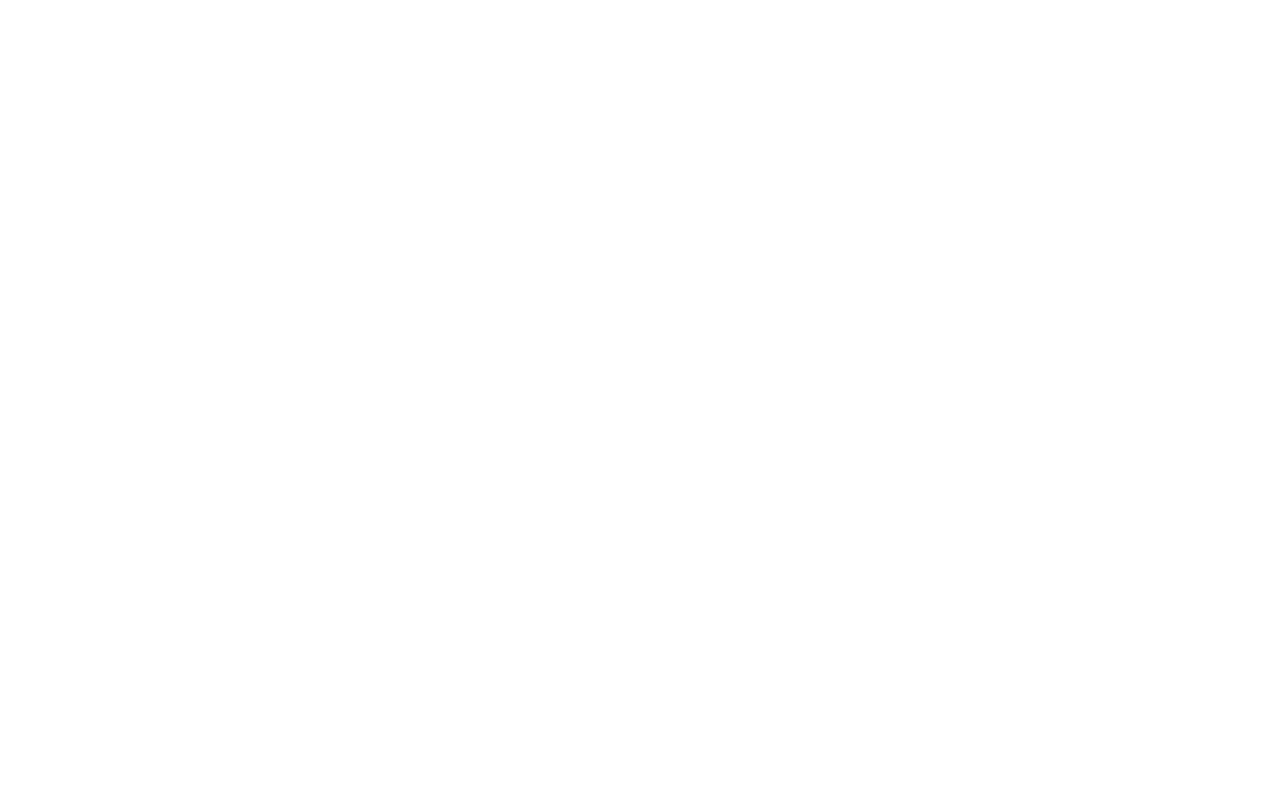
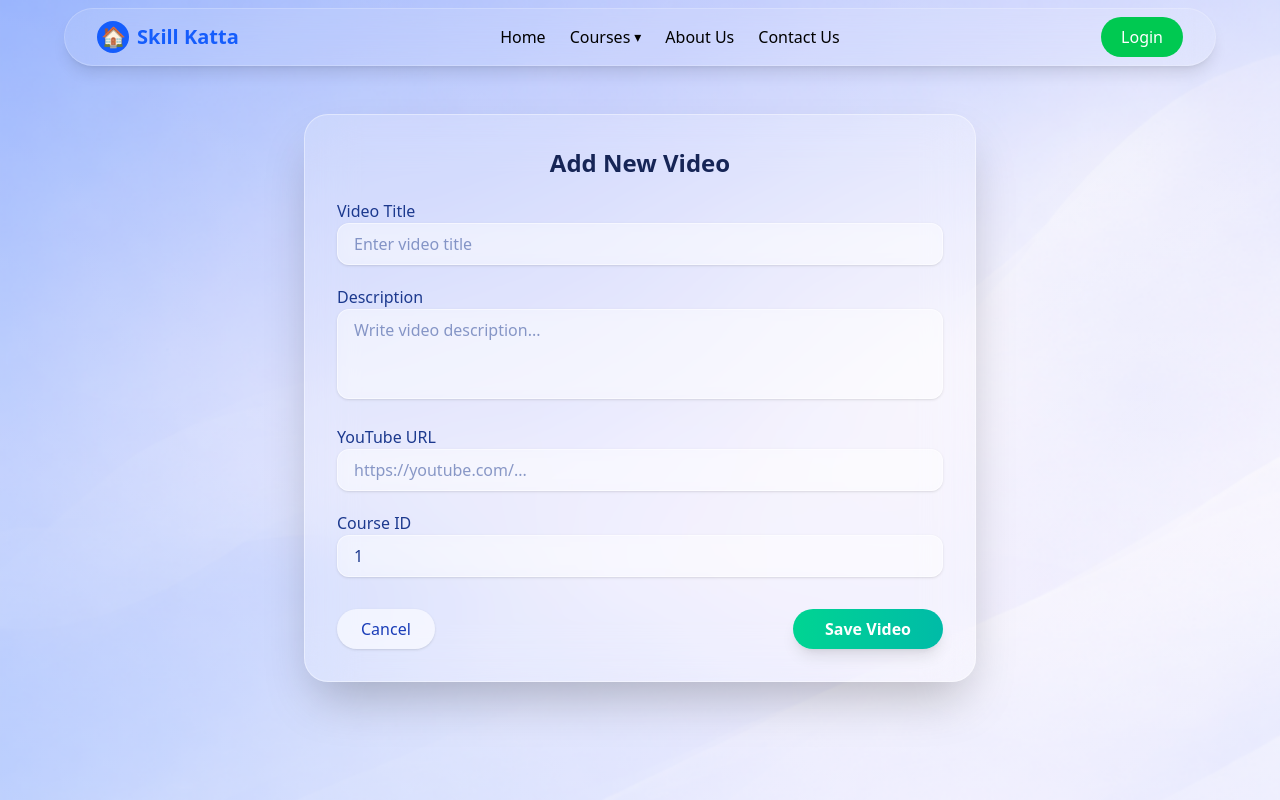
Before and after one commit to udaysinh-bodare/courseProject, a React (Vite) app in the folder client/: page /addvideo/1 in a window 1280 px wide. Before the commit this address had no page. Built offline with nearby package versions, Linux system fonts and the light colour scheme; sample sign-in values are in the browser's storage.

Commit message:
Fix: Changed the navigations for allcourses, allvideos for admin side

```diff
--- a/client/src/App.jsx
+++ b/client/src/App.jsx
@@ -23,7 +23,7 @@
 					<Route path="/register/:course_id" element={<Register />} />
 					<Route path="/viewcourse/:course_id" element={<ViewCourse/>} />
 					<Route path="/addcourse" element={<AddCourse/> } />
-					<Route path="/addvideo" element={<AddVideo/> } />
+					<Route path="/addvideo/:course_id" element={<AddVideo/> } />
 					<Route path="/allcourses" element={<AdminAllCourses/> } />
 				</Routes>
 			</loginContext.Provider>
--- a/client/src/pages/AddCourse/AddCourse.jsx
+++ b/client/src/pages/AddCourse/AddCourse.jsx
@@ -84,7 +84,7 @@
       await addCourse(form);
       toast.success("Course added successfully 🎉");
 
-      setTimeout(() => navigate("/all-courses"), 1200);
+      setTimeout(() => navigate("/allcourses"), 1200);
 
     } catch (err) {
       console.error(err);
--- a/client/src/pages/AddVideo/AddVideo.jsx
+++ b/client/src/pages/AddVideo/AddVideo.jsx
@@ -1,5 +1,5 @@
 import React, { useState, useEffect } from "react";
-import { useNavigate } from "react-router";
+import { useNavigate, useParams } from "react-router";
 import bg from "../../assets/background.png";
 import Navbar from "../../components/Navbar";
 import { toast } from "react-toastify";
@@ -9,6 +9,7 @@
 function AddVideo() {
   const [loading, setLoading] = useState(true);
   const navigate = useNavigate();
+  const { course_id } = useParams();   // <<--- GET FROM URL
 
   // ---------- ROLE CHECK ----------
   useEffect(() => {
@@ -26,6 +27,7 @@
       return;
     }
 
+    setForm(f => ({ ...f, course_id: course_id || "" })); // prefill
     setLoading(false);
   }, []);
 
@@ -34,7 +36,7 @@
     title: "",
     description: "",
     youtube_url: "",
-    course_id: "",
+    course_id: "",      // prefilled + locked
   });
 
   const [errors, setErrors] = useState({});
@@ -48,15 +50,16 @@
 
     if (!form.title.trim()) errs.title = "Title is required";
     if (!form.description.trim()) errs.description = "Description is required";
-    if (!form.youtube_url.trim()) errs.youtube_url = "YouTube URL is required";
 
-    // basic YouTube pattern check (optional but useful)
+    if (!form.youtube_url.trim())
+      errs.youtube_url = "YouTube URL is required";
+
     const ytRegex = /(youtube\.com|youtu\.be)\//i;
-    if (form.youtube_url && !ytRegex.test(form.youtube_url)) {
+    if (form.youtube_url && !ytRegex.test(form.youtube_url))
       errs.youtube_url = "Enter a valid YouTube link";
-    }
 
-    if (!form.course_id.trim()) errs.course_id = "Course ID is required";
+    if (!form.course_id.trim())
+      errs.course_id = "Course ID is required";
 
     setErrors(errs);
     return Object.keys(errs).length === 0;
@@ -130,9 +133,7 @@
                 className="w-full glass-input"
                 placeholder="Enter video title"
               />
-              {errors.title && (
-                <p className="text-red-600 text-sm">{errors.title}</p>
-              )}
+              {errors.title && <p className="text-red-600 text-sm">{errors.title}</p>}
             </div>
 
             {/* Description */}
@@ -166,15 +167,14 @@
               )}
             </div>
 
-            {/* Course ID */}
+            {/* Course ID (readonly + gray) */}
             <div>
               <label className="font-medium">Course ID</label>
               <input
                 name="course_id"
                 value={form.course_id}
-                onChange={handleChange}
-                className="w-full glass-input"
-                placeholder="Enter course id"
+                readOnly
+                className="w-full glass-input bg-gray-200 cursor-not-allowed"
               />
               {errors.course_id && (
                 <p className="text-red-600 text-sm">{errors.course_id}</p>
```
